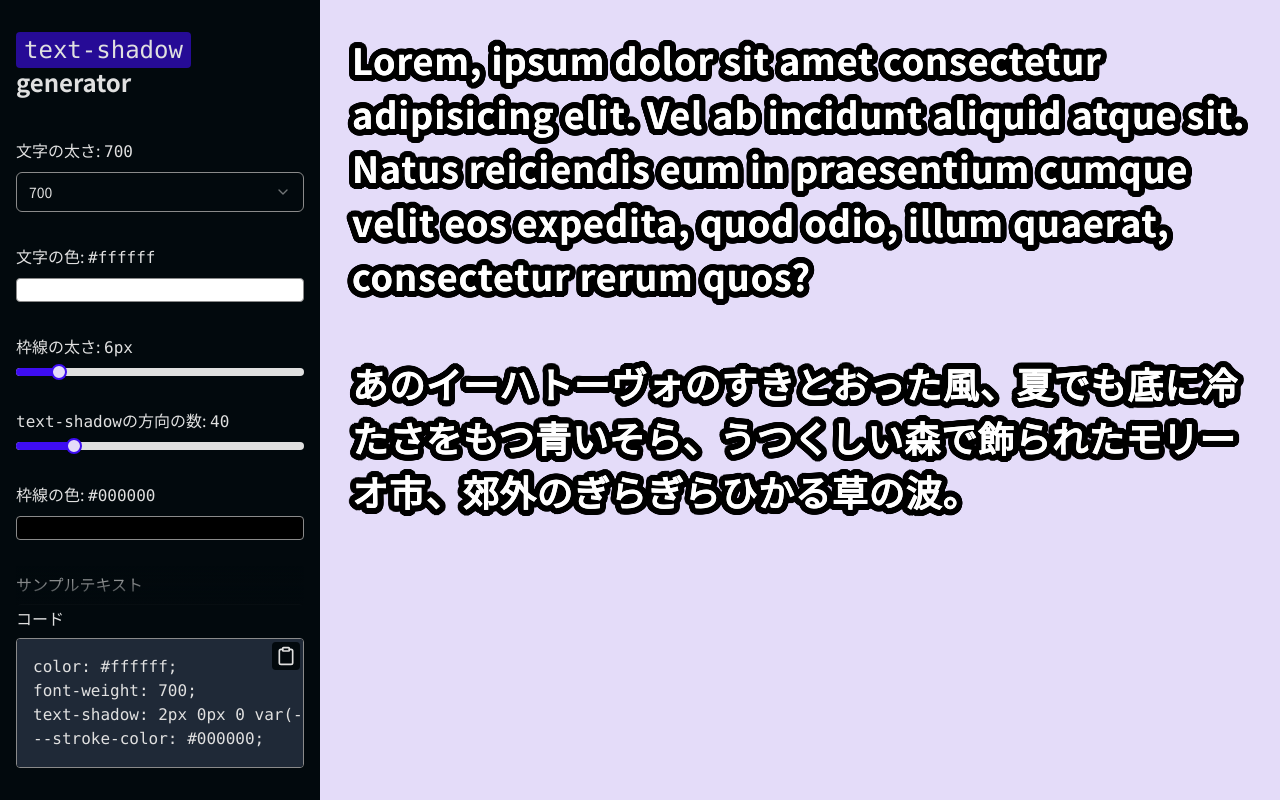
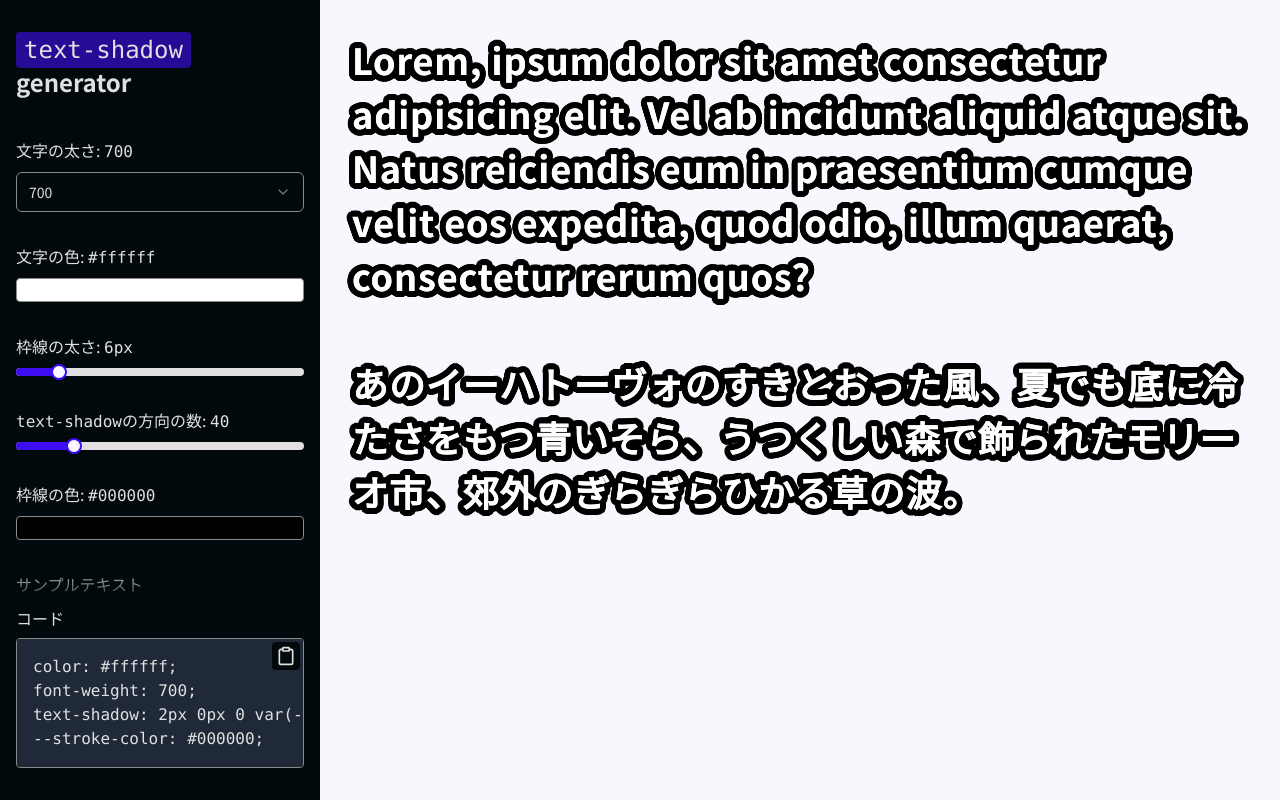
Before and after one commit to kdntiaoao/text-shadow-generator, a React (Vite) app: page / in a window 1280 px wide. Built offline with nearby package versions, Linux system fonts and the light colour scheme.

Commit message:
fix background color

```diff
--- a/src/index.css
+++ b/src/index.css
@@ -4,7 +4,7 @@
 
 @layer base {
   :root {
-    --background: 257, 70%, 92%;
+    --background: 262 67% 98%;
     --foreground: 202 73% 3%;
 
     --card: var(--background);
```
